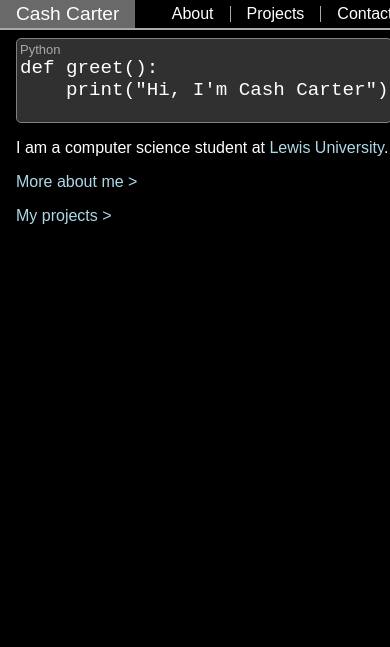
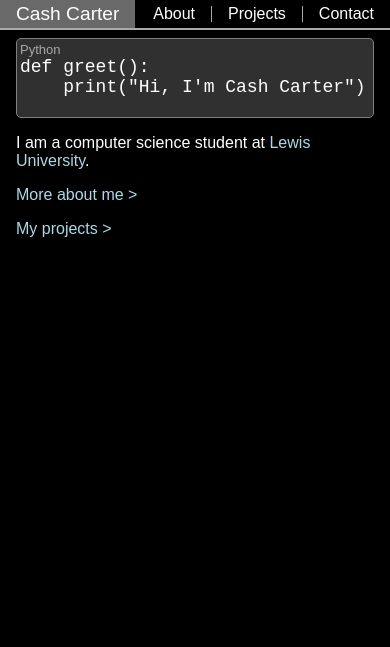
Before and after one commit to Cash-Carter/personal-website, a FastAPI app: page / in a window 390 px wide. Shown: the top 647 px of the page. Run offline with FastAPI, Linux system fonts and the light colour scheme.

Commit message:
fixed code effect scrolling viewport on small screens

```diff
--- a/app/static/css/style.css
+++ b/app/static/css/style.css
@@ -112,6 +112,8 @@
 
 .content {
     padding: 0.5rem 1rem;
+    max-width: 95vw;
+    overflow: hidden;
 }
 
 /* root */
@@ -119,10 +121,10 @@
 .code {
     border: 1px solid gray;
     border-radius: 5px;
-    font-size: larger;
+    font-size: large;
     height: 4em;
     padding: 3px;
-    overflow: hidden;
+    overflow: scroll;
     background-color: #303030;
 }
 
```
